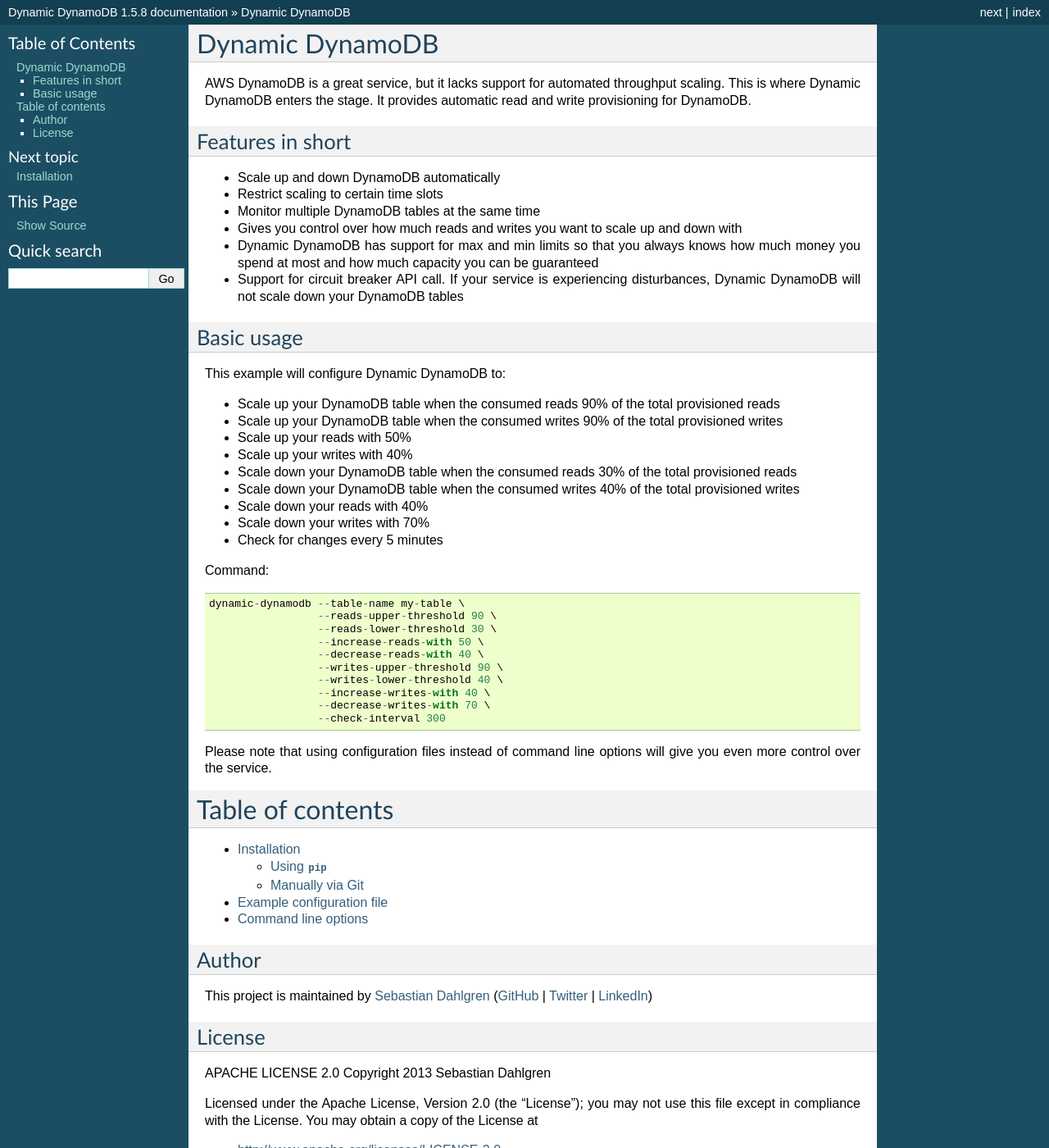
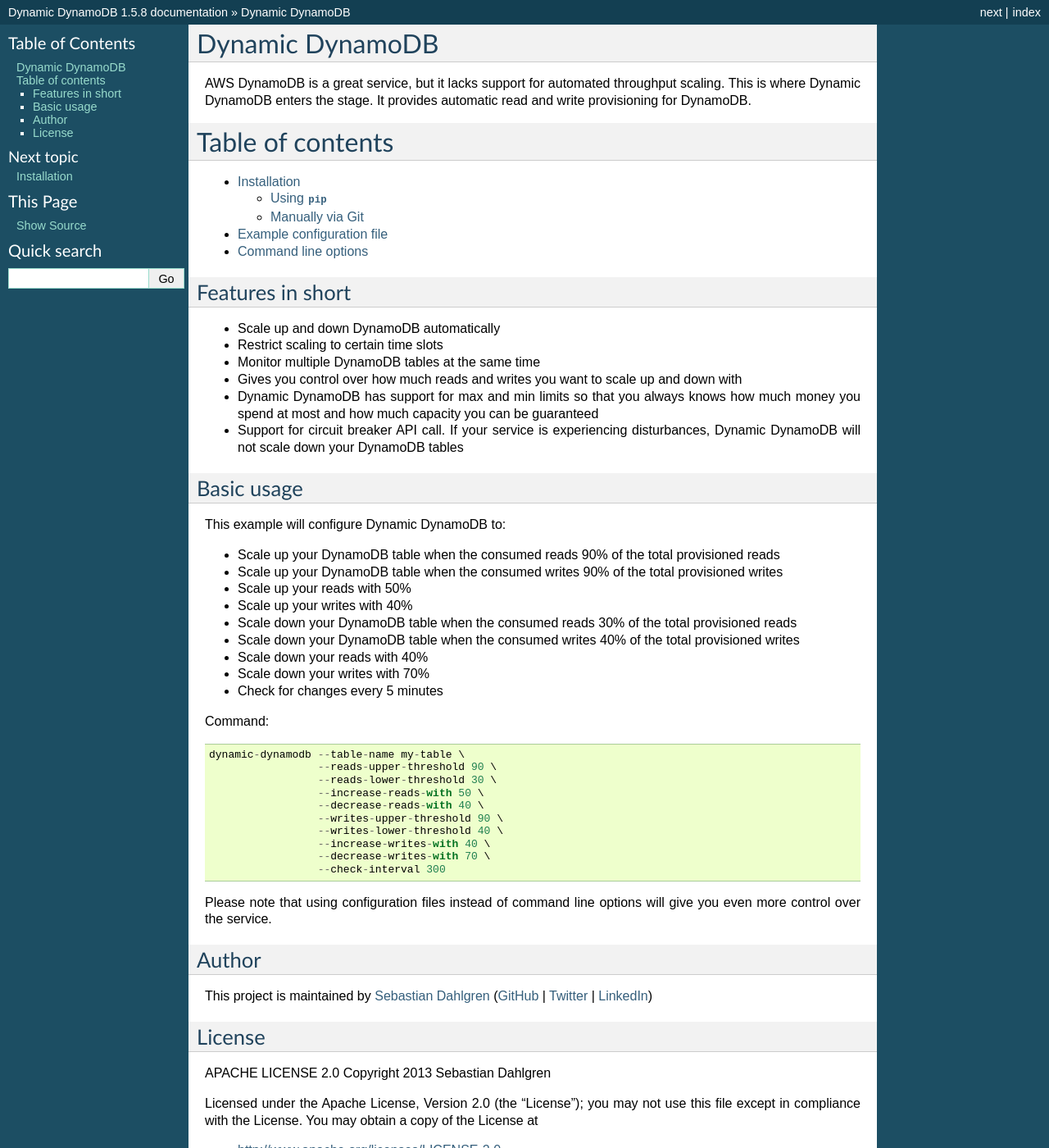
Before and after one commit to sebdah/dynamic-dynamodb, a Sphinx documentation site: the page built from docs/index.rst, in a window 1280 px wide and 1400 px high. Shown: the whole window at 82% size. Built offline with Sphinx 7.4.7, drawn with Linux system fonts in a browser that asks for light colours; some of the changed lines change nothing that is shown.

Commit message:
Moved TOC

```diff
--- a/docs/index.rst
+++ b/docs/index.rst
@@ -2,6 +2,16 @@
 ================
 
 AWS DynamoDB is a great service, but it lacks support for automated throughput scaling. This is where Dynamic DynamoDB enters the stage. It provides automatic read and write provisioning for DynamoDB.
+
+Table of contents
+=================
+
+.. toctree::
+    :maxdepth: 3
+
+    installation
+    example_configuration
+    command_line_options
 
 Features in short
 -----------------
@@ -44,17 +54,6 @@
 
 Please note that using configuration files instead of command line options will give you even more control over the service.
 
-
-Table of contents
-=================
-
-.. toctree::
-    :maxdepth: 3
-
-    installation
-    example_configuration
-    command_line_options
-
 Author
 ------
 
```
